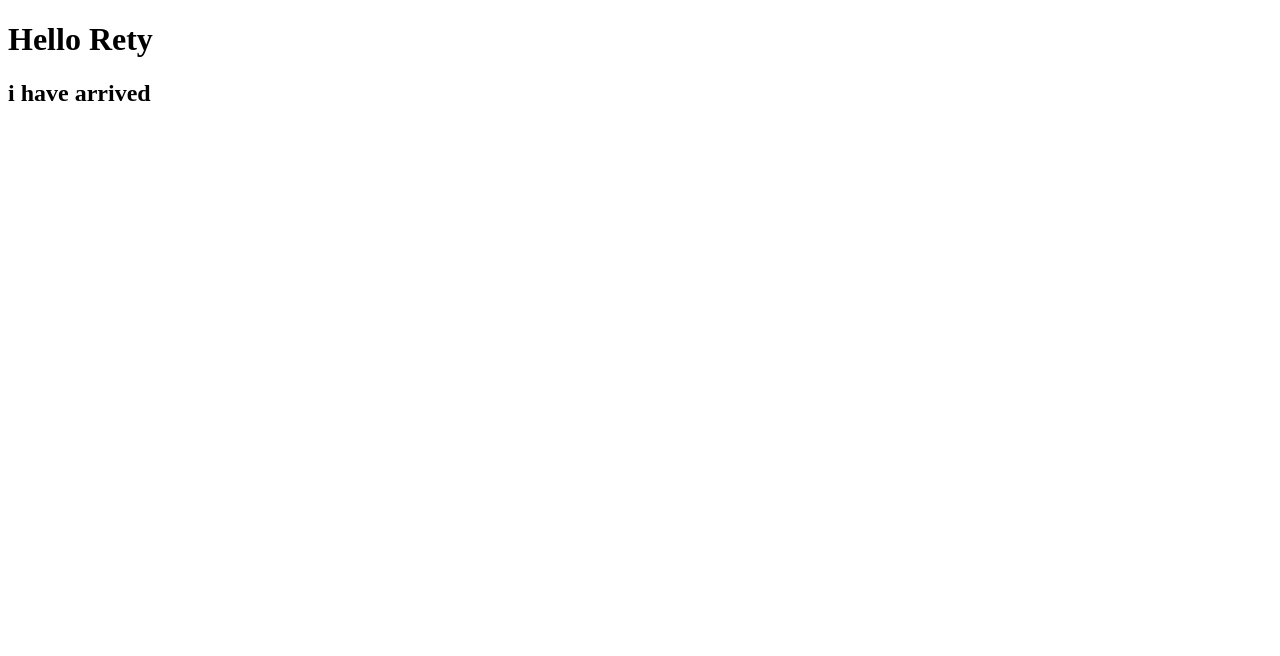
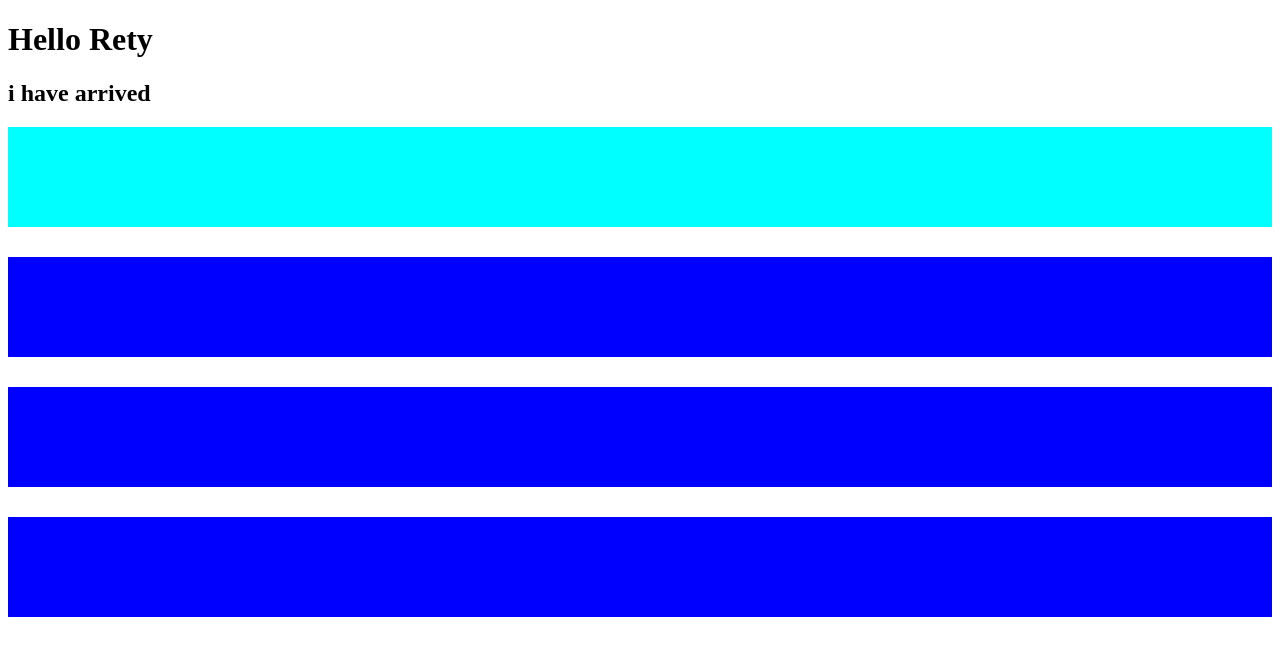
Before and after one commit to ibia-byte/Host, a plain HTML site: page index.html in a window 1280 px wide. Drawn offline with Linux system fonts and the light colour scheme.

Commit message:
adding two files

```diff
--- a/index.html
+++ b/index.html
@@ -1,6 +1,7 @@
 <!DOCTYPE html>
 <html lang="en">
 <head>
+    <link rel="stylesheet" href="style.css">
     <meta charset="UTF-8">
     <meta name="viewport" content="width=device-width, initial-scale=1.0">
     <meta http-equiv="X-UA-Compatible" content="ie=edge">
@@ -9,5 +10,9 @@
 <body>
    <h1>Hello Rety</h1>
    <h2>i have arrived</h2>
+   <div class ="sonal"></div>
+   <div class="rach"></div>
+   <div class="rach"></div>
+   <div class="rach"></div>
 </body>
 </html>
--- /dev/null
+++ b/style.css
@@ -0,0 +1,9 @@
+.sonal{
+    height: 100px;
+    background-color: aqua;
+}
+.rach{
+    background-color: blue;
+    height: 100px;
+    margin-top: 30px;
+}
```
